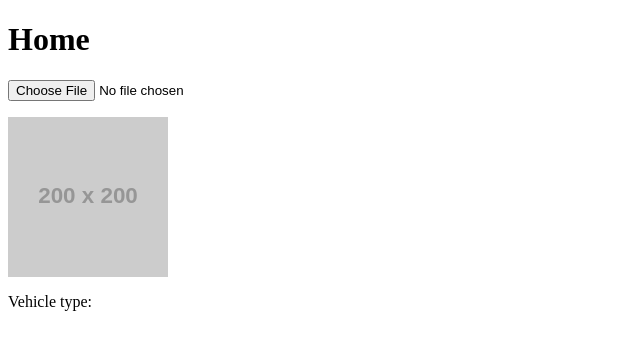
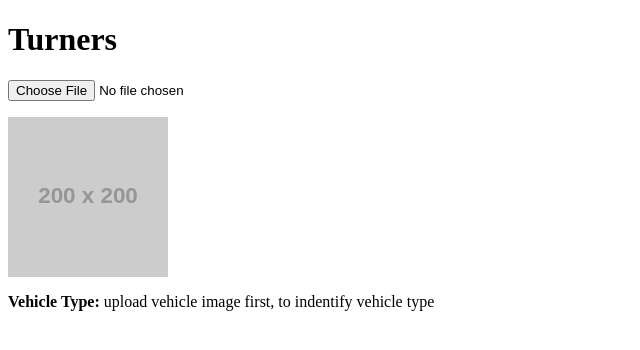
Before and after one commit to CameronBe/Mission1, a React (Vite) app in the folder frontend/: page / in a window 1280 px wide. Shown: the top 350 px of the page, without its empty margins (0-640 px from the left). Built offline with nearby package versions, Linux system fonts and the light colour scheme.

Commit message:
Made sure that there is a default value displayed for vehicle type and that when you upload an image a message is displayed for vehicle type before it is replaced with the real vehicle type

```diff
--- a/frontend/src/App.jsx
+++ b/frontend/src/App.jsx
@@ -4,7 +4,7 @@ import VehicleImageUploader from "./components/VehicleImageUploader";
 function App() {
   return (
     <>
-      <h1>Home</h1>
+      <h1>Turners</h1>
       <VehicleImageUploader />
     </>
   );
--- a/frontend/src/components/VehicleImageUploader.jsx
+++ b/frontend/src/components/VehicleImageUploader.jsx
@@ -3,9 +3,14 @@ import { useState } from "react";
 
 const VehicleImageUploader = () => {
   const [vehiclePreview, setVehiclePreview] = useState("");
-  const [vehicleType, setVehicleType] = useState("");
+  const [vehicleType, setVehicleType] = useState(
+    "upload vehicle image first, to indentify vehicle type"
+  );
+  const [isIndentifyingVehicleType, setIsIndentifyingVehicleType] =
+    useState(false);
 
   const handleVehicleImageUpload = async (e) => {
+    setIsIndentifyingVehicleType(true);
     const vehicleImage = e.target.files[0];
     setVehiclePreview(URL.createObjectURL(vehicleImage));
 
@@ -19,6 +24,7 @@ const VehicleImageUploader = () => {
 
     const vehicleData = await response.json();
     setVehicleType(vehicleData.vehicleType);
+    setIsIndentifyingVehicleType(false);
   };
 
   return (
@@ -36,7 +42,12 @@ const VehicleImageUploader = () => {
         </div>
       </form>
 
-      <p>Vehicle type: {vehicleType}</p>
+      <p>
+        <b>Vehicle Type:</b>{" "}
+        {isIndentifyingVehicleType
+          ? "indentifying vehicle type..."
+          : vehicleType}
+      </p>
     </>
   );
 };
```
